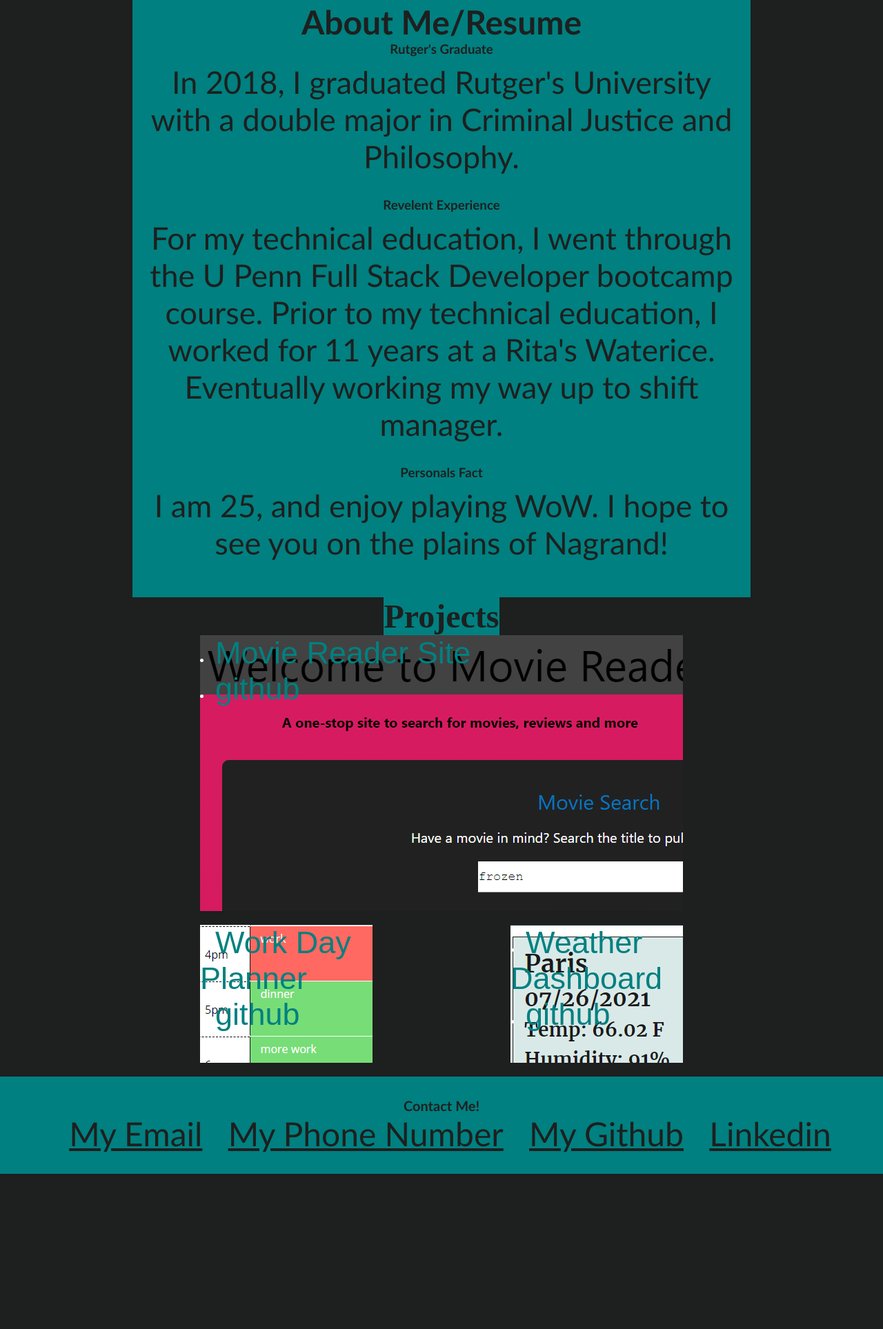
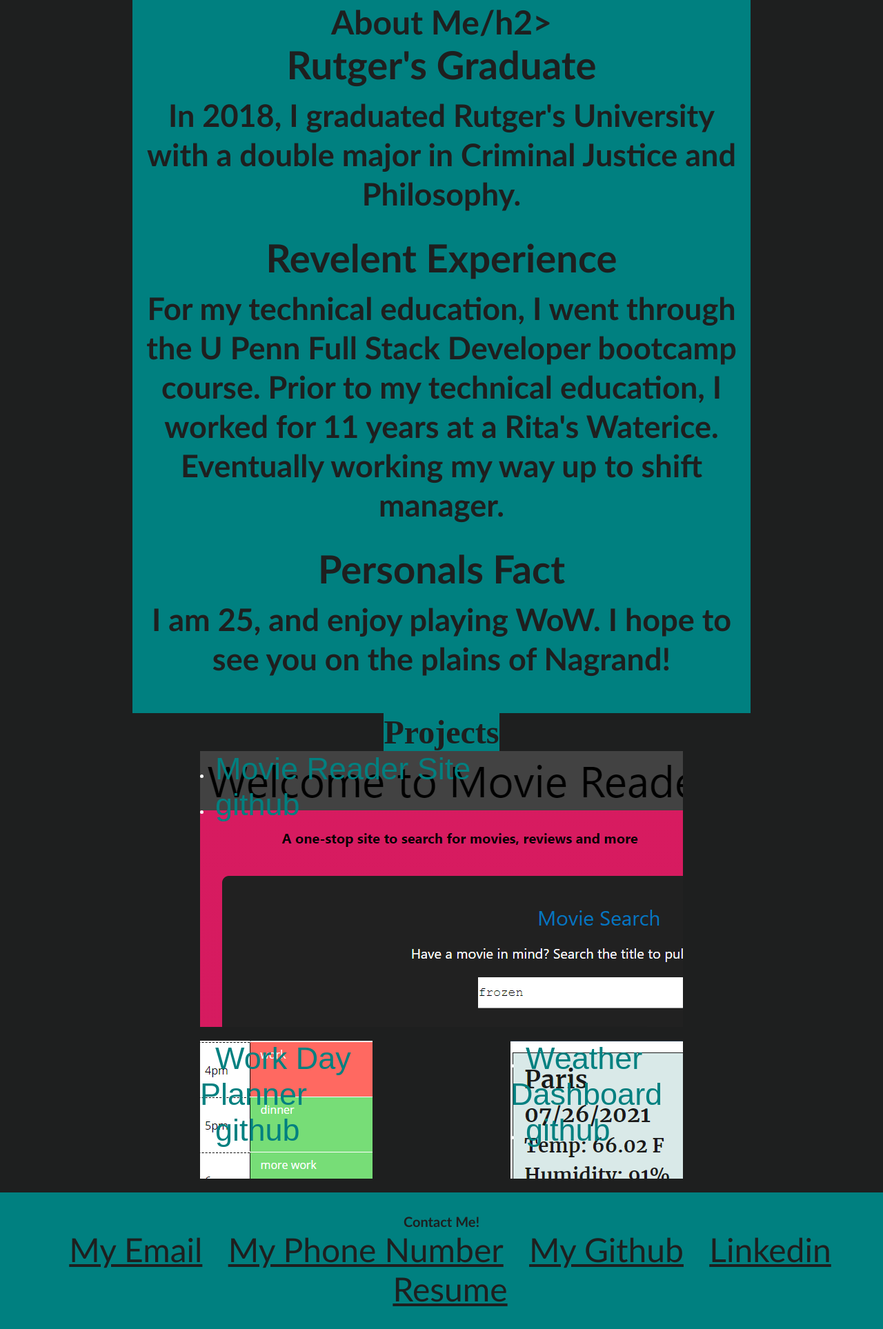
Before and after one commit to kingcrowz/Portfolio, a plain HTML site: page index.html in a window 1280 px wide. Shown: the part 539-2466 px from the top of the page at 69% size. Before the commit the page ends 2241 px from the top, so only its background shows below. Drawn offline with Linux system fonts and the light colour scheme.

Commit message:
updating index

```diff
--- a/index.html
+++ b/index.html
@@ -29,7 +29,7 @@
     <div class="Projects"></div>
     <main>
     <section class="holder">
-        <h2>About Me/Resume</h2>
+        <h2>About Me/h2>
         <div class="About-Me" id="About-Me">
             <h3>Rutger's Graduate</h3>
             <a>
@@ -89,6 +89,9 @@
             <li>
                 <a href="https://www.linkedin.com/in/zachary-zaleski-366729218/">Linkedin</a>
             </li>
+            <li>
+                <a href = "https://docs.google.com/document/d/1ipC74MxuuBKn7yrqTOHRCQoVg7lMoJuMYf_kNYzXvlw/edit?usp=sharing">Resume</a>
+            </li>
        </ul>
     </footer>
     <script>
```
